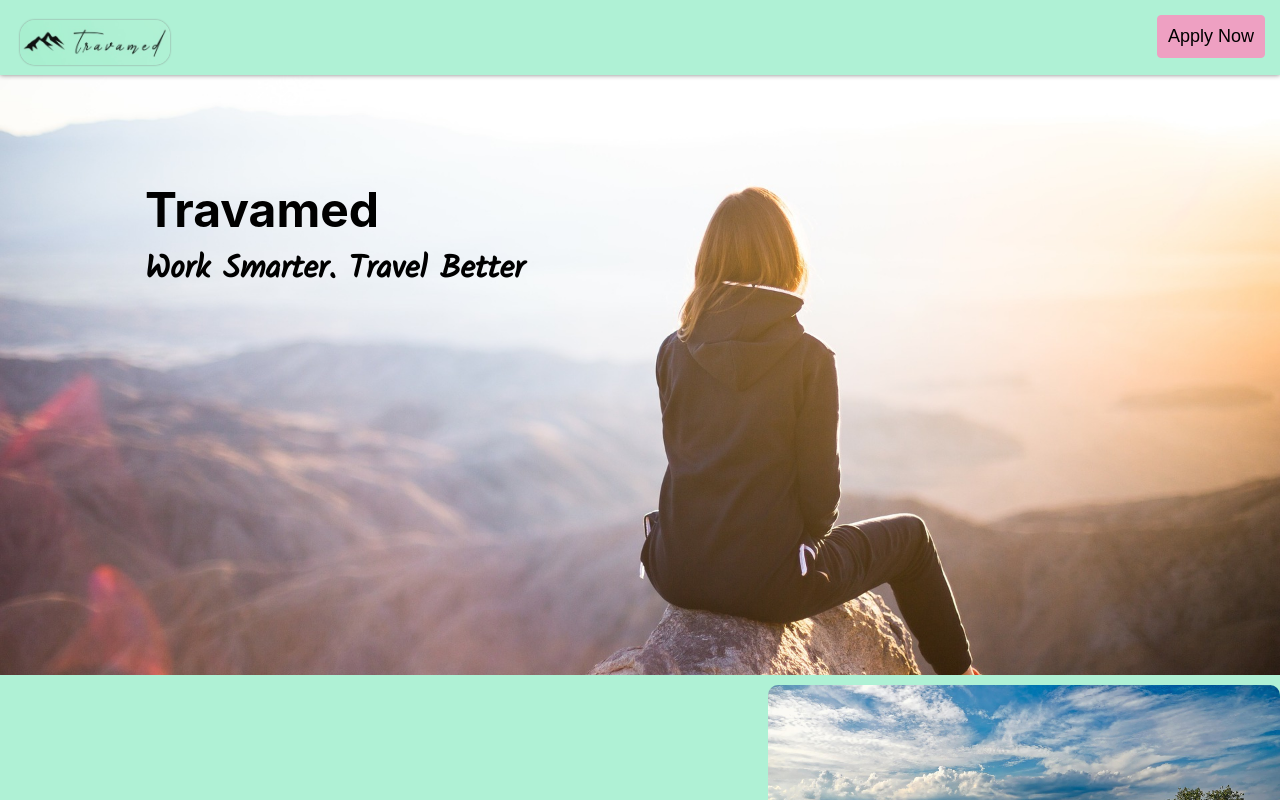
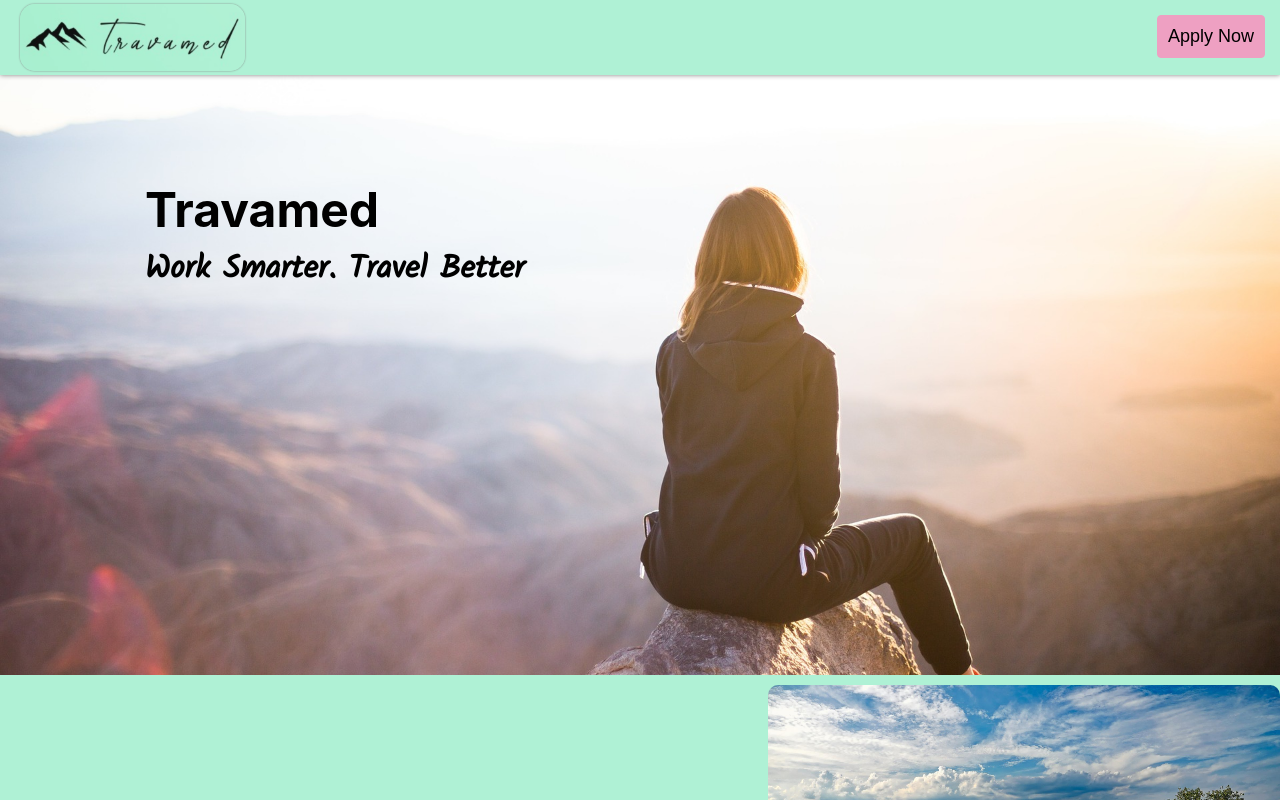
Before and after one commit to maxd66/travamed, a React (Create React App) app: page / in a window 1280 px wide. Shown: the top 800 px of the page. Built offline with nearby package versions, Linux system fonts and the light colour scheme.

Commit message:
adjusting hero for massive screens

```diff
--- a/src/components/Main/Main.css
+++ b/src/components/Main/Main.css
@@ -33,3 +33,20 @@
     left: 140px;
   }
 }
+
+@media screen and (min-width: 2000px) {
+  #hero {
+    max-width: 1800px;
+  }
+}
+
+@media screen and (min-height: 1000px) {
+  #hero {
+    height: 900px;
+  }
+}
+@media screen and (min-height: 1400px) {
+  #hero {
+    height: 1300px;
+  }
+}
--- a/src/components/Nav/Nav.css
+++ b/src/components/Nav/Nav.css
@@ -20,8 +20,8 @@
 }
 
 #logoImg {
-  max-width: 150px;
-  margin: 20px;
+  max-width: 225px;
+  margin: 4px 4px 4px 20px;
   border-radius: 15px;
   box-shadow: 0px 0px 2px gray;
   transition: all ease-in-out 0.3s;
```
